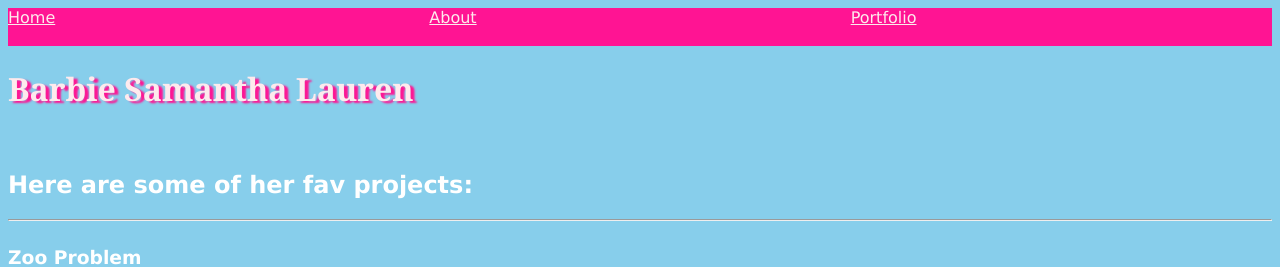
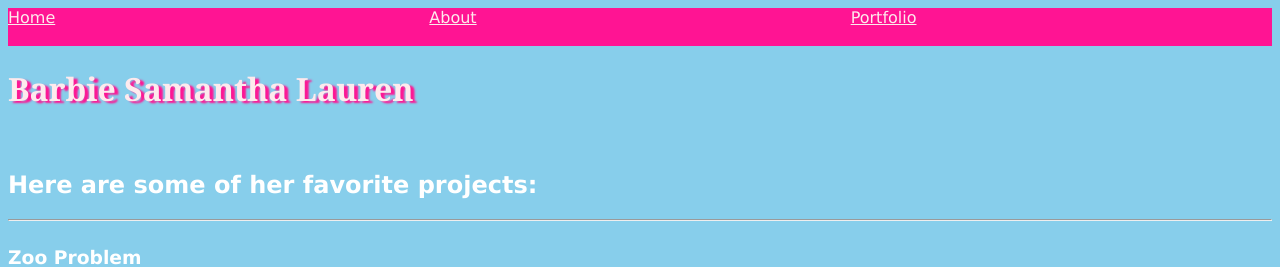
Before and after one commit to samgar2/block11-workshop-personal-website, a plain HTML site: page portfolio.html in a window 1280 px wide. Shown: the top 267 px of the page. Drawn offline with Linux system fonts and the light colour scheme.

Commit message:
text change

```diff
--- a/portfolio.html
+++ b/portfolio.html
@@ -25,7 +25,7 @@
     <main>
         <div class="portfolioheader">
             <!-- short little sentence about things I've made/done -->
-            <h2>Here are some of her fav projects:</h2>
+            <h2>Here are some of her favorite projects:</h2>
             <hr />
         </div>
 
```
